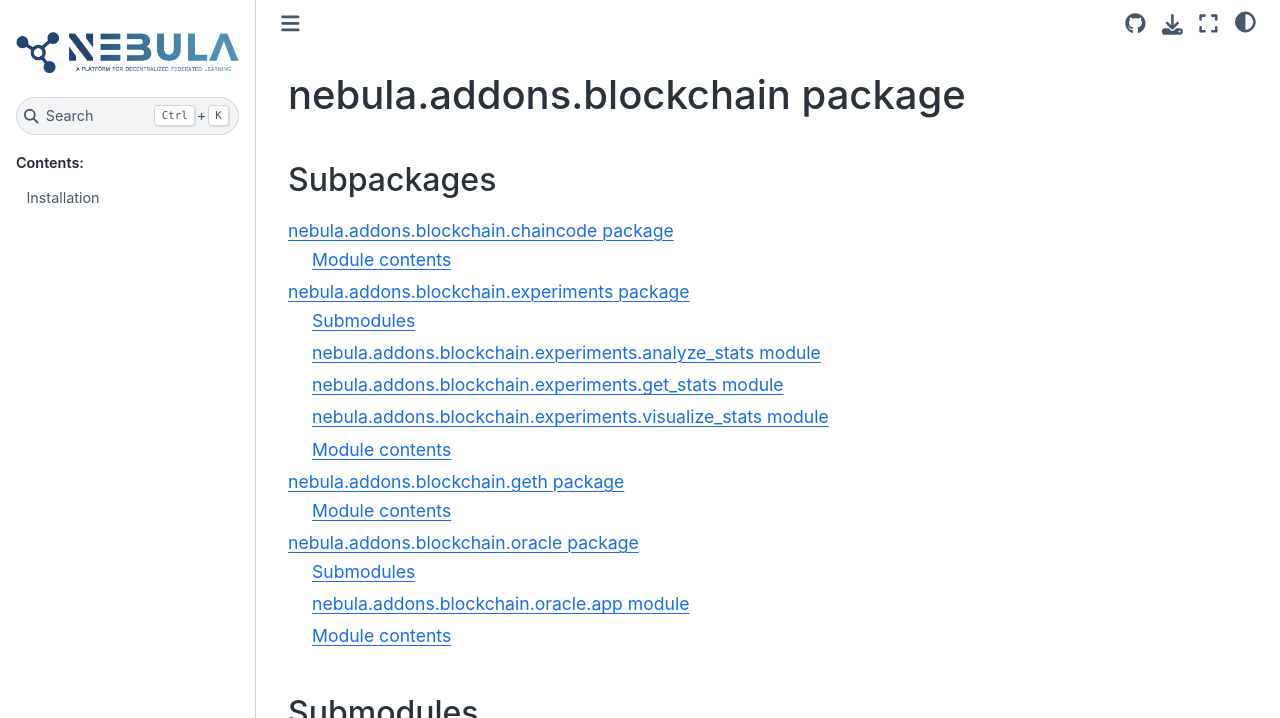
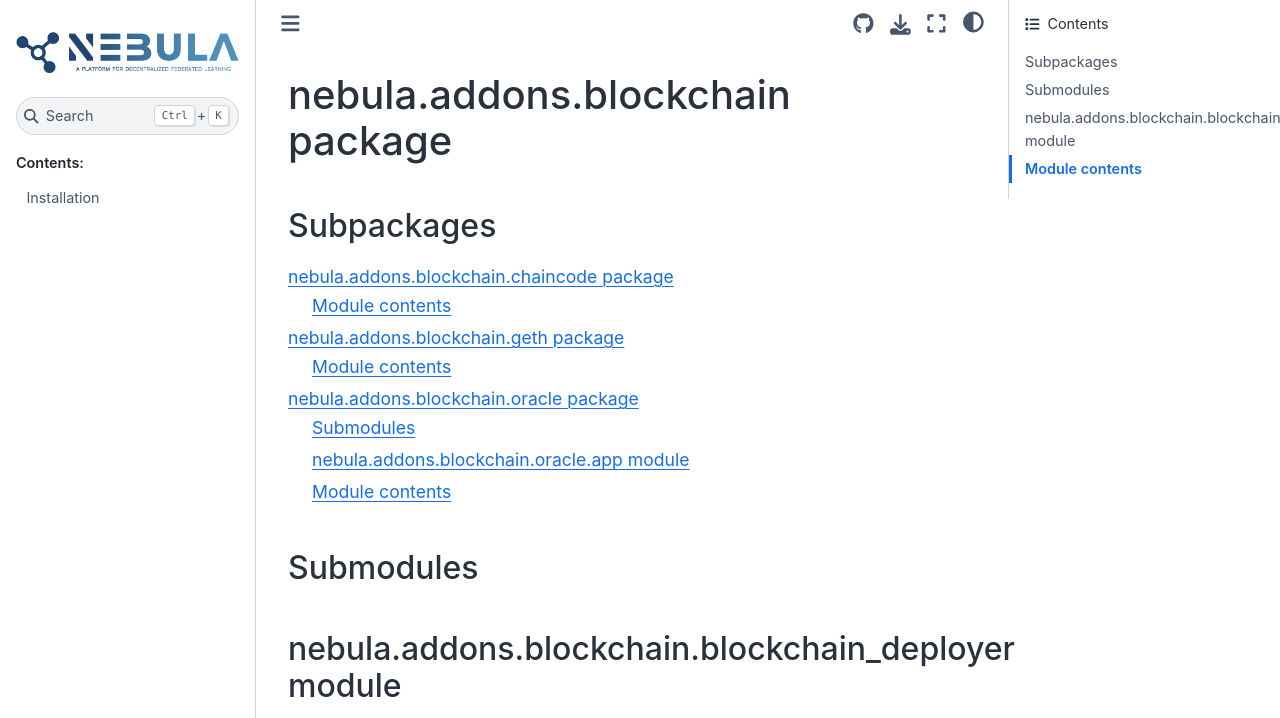
Before and after one commit to enriquetomasmb/nebula, a Sphinx documentation site: the page built from docs/nebula.addons.blockchain.rst, in a window 1280 px wide and 1400 px high, cut to the strip 0-718 px from the top of the window. Built offline with Sphinx 7.4.7 and the Sphinx Book theme 1.1.4, drawn with Linux system fonts in a browser that asks for light colours; pages that are not in the unit, such as notebooks, are missing from menus.

Commit message:
Improve docs

```diff
--- a/docs/_static/custom.css
+++ /dev/null
@@ -1,13 +0,0 @@
-.bd-page-width {
-    max-width: 100%;
-}
-
-.bd-content {
-    flex-wrap: wrap !important;
-}
-
-@media (min-width: 1200px) {
-    .bd-main .bd-content .bd-article-container {
-        max-width: 100%;
-    }
-}
--- a/docs/_templates/autoapi/attribute.rst
+++ /dev/null
@@ -1 +0,0 @@
-{% extends "python/data.rst" %}
--- a/docs/_templates/autoapi/class.rst
+++ /dev/null
@@ -1,58 +0,0 @@
-{% if obj.display %}
-.. py:{{ obj.type }}:: {{ obj.short_name }}{% if obj.args %}({{ obj.args }}){% endif %}
-{% for (args, return_annotation) in obj.overloads %}
-   {{ " " * (obj.type | length) }}   {{ obj.short_name }}{% if args %}({{ args }}){% endif %}
-{% endfor %}
-
-
-   {% if obj.bases %}
-   {% if "show-inheritance" in autoapi_options %}
-   Bases: {% for base in obj.bases %}{{ base|link_objs }}{% if not loop.last %}, {% endif %}{% endfor %}
-   {% endif %}
-
-
-   {% if "show-inheritance-diagram" in autoapi_options and obj.bases != ["object"] %}
-   .. autoapi-inheritance-diagram:: {{ obj.obj["full_name"] }}
-      :parts: 1
-      {% if "private-members" in autoapi_options %}
-      :private-bases:
-      {% endif %}
-
-   {% endif %}
-   {% endif %}
-   {% if obj.docstring %}
-   {{ obj.docstring|indent(3) }}
-   {% endif %}
-   {% if "inherited-members" in autoapi_options %}
-   {% set visible_classes = obj.classes|selectattr("display")|list %}
-   {% else %}
-   {% set visible_classes = obj.classes|rejectattr("inherited")|selectattr("display")|list %}
-   {% endif %}
-   {% for klass in visible_classes %}
-   {{ klass.render()|indent(3) }}
-   {% endfor %}
-   {% if "inherited-members" in autoapi_options %}
-   {% set visible_properties = obj.properties|selectattr("display")|list %}
-   {% else %}
-   {% set visible_properties = obj.properties|rejectattr("inherited")|selectattr("display")|list %}
-   {% endif %}
-   {% for property in visible_properties %}
-   {{ property.render()|indent(3) }}
-   {% endfor %}
-   {% if "inherited-members" in autoapi_options %}
-   {% set visible_attributes = obj.attributes|selectattr("display")|list %}
-   {% else %}
-   {% set visible_attributes = obj.attributes|rejectattr("inherited")|selectattr("display")|list %}
-   {% endif %}
-   {% for attribute in visible_attributes %}
-   {{ attribute.render()|indent(3) }}
-   {% endfor %}
-   {% if "inherited-members" in autoapi_options %}
-   {% set visible_methods = obj.methods|selectattr("display")|list %}
-   {% else %}
-   {% set visible_methods = obj.methods|rejectattr("inherited")|selectattr("display")|list %}
-   {% endif %}
-   {% for method in visible_methods %}
-   {{ method.render()|indent(3) }}
-   {% endfor %}
-{% endif %}
--- a/docs/_templates/autoapi/data.rst
+++ /dev/null
@@ -1,32 +0,0 @@
-{% if obj.display %}
-.. py:{{ obj.type }}:: {{ obj.name }}
-   {%+ if obj.value is not none or obj.annotation is not none -%}
-   :annotation:
-        {%- if obj.annotation %} :{{ obj.annotation }}
-        {%- endif %}
-        {%- if obj.value is not none %} = {%
-            if obj.value is string and obj.value.splitlines()|count > 1 -%}
-                Multiline-String
-
-    .. raw:: html
-
-        <details><summary>Show Value</summary>
-
-    .. code-block:: text
-        :linenos:
-
-        {{ obj.value|indent(width=8) }}
-
-    .. raw:: html
-
-        </details>
-
-            {%- else -%}
-                {{ obj.value|string|truncate(100) }}
-            {%- endif %}
-        {%- endif %}
-    {% endif %}
-
-
-   {{ obj.docstring|indent(3) }}
-{% endif %}
--- a/docs/_templates/autoapi/exception.rst
+++ /dev/null
@@ -1 +0,0 @@
-{% extends "python/class.rst" %}
--- a/docs/_templates/autoapi/function.rst
+++ /dev/null
@@ -1,15 +0,0 @@
-{% if obj.display %}
-.. py:function:: {{ obj.short_name }}({{ obj.args }}){% if obj.return_annotation is not none %} -> {{ obj.return_annotation }}{% endif %}
-
-{% for (args, return_annotation) in obj.overloads %}
-              {{ obj.short_name }}({{ args }}){% if return_annotation is not none %} -> {{ return_annotation }}{% endif %}
-
-{% endfor %}
-   {% for property in obj.properties %}
-   :{{ property }}:
-   {% endfor %}
-
-   {% if obj.docstring %}
-   {{ obj.docstring|indent(3) }}
-   {% endif %}
-{% endif %}
--- a/docs/_templates/autoapi/index.rst
+++ b/docs/_templates/autoapi/index.rst
@@ -6,10 +6,8 @@ This page contains auto-generated API reference documentation [#f1]_.
 .. toctree::
    :titlesonly:
 
-   {% for page in pages %}
-   {% if page.top_level_object and page.display %}
+   {% for page in pages|selectattr("is_top_level_object") %}
    {{ page.include_path }}
-   {% endif %}
    {% endfor %}
 
 .. [#f1] Created by `Enrique Tomás Martínez Beltrán <https://www.enriquetomasmb.com/>`_
--- a/docs/_templates/autoapi/method.rst
+++ /dev/null
@@ -1,19 +0,0 @@
-{%- if obj.display %}
-.. py:method:: {{ obj.short_name }}({{ obj.args }}){% if obj.return_annotation is not none %} -> {{ obj.return_annotation }}{% endif %}
-
-{% for (args, return_annotation) in obj.overloads %}
-            {{ obj.short_name }}({{ args }}){% if return_annotation is not none %} -> {{ return_annotation }}{% endif %}
-
-{% endfor %}
-   {% if obj.properties %}
-   {% for property in obj.properties %}
-   :{{ property }}:
-   {% endfor %}
-
-   {% else %}
-
-   {% endif %}
-   {% if obj.docstring %}
-   {{ obj.docstring|indent(3) }}
-   {% endif %}
-{% endif %}
--- a/docs/_templates/autoapi/module.rst
+++ /dev/null
@@ -1,114 +0,0 @@
-{% if not obj.display %}
-:orphan:
-
-{% endif %}
-:py:mod:`{{ obj.name }}`
-=========={{ "=" * obj.name|length }}
-
-.. py:module:: {{ obj.name }}
-
-{% if obj.docstring %}
-.. autoapi-nested-parse::
-
-   {{ obj.docstring|indent(3) }}
-
-{% endif %}
-
-{% block subpackages %}
-{% set visible_subpackages = obj.subpackages|selectattr("display")|list %}
-{% if visible_subpackages %}
-Subpackages
------------
-.. toctree::
-   :titlesonly:
-   :maxdepth: 3
-
-{% for subpackage in visible_subpackages %}
-   {{ subpackage.short_name }}/index.rst
-{% endfor %}
-
-
-{% endif %}
-{% endblock %}
-{% block submodules %}
-{% set visible_submodules = obj.submodules|selectattr("display")|list %}
-{% if visible_submodules %}
-Submodules
-----------
-.. toctree::
-   :titlesonly:
-   :maxdepth: 1
-
-{% for submodule in visible_submodules %}
-   {{ submodule.short_name }}/index.rst
-{% endfor %}
-
-
-{% endif %}
-{% endblock %}
-{% block content %}
-{% if obj.all is not none %}
-{% set visible_children = obj.children|selectattr("short_name", "in", obj.all)|list %}
-{% elif obj.type is equalto("package") %}
-{% set visible_children = obj.children|selectattr("display")|list %}
-{% else %}
-{% set visible_children = obj.children|selectattr("display")|rejectattr("imported")|list %}
-{% endif %}
-{% if visible_children %}
-{{ obj.type|title }} Contents
-{{ "-" * obj.type|length }}---------
-
-{% set visible_classes = visible_children|selectattr("type", "equalto", "class")|list %}
-{% set visible_functions = visible_children|selectattr("type", "equalto", "function")|list %}
-{% set visible_attributes = visible_children|selectattr("type", "equalto", "data")|list %}
-{% if "show-module-summary" in autoapi_options and (visible_classes or visible_functions) %}
-{% block classes scoped %}
-{% if visible_classes %}
-Classes
-~~~~~~~
-
-.. autoapisummary::
-
-{% for klass in visible_classes %}
-   {{ klass.id }}
-{% endfor %}
-
-
-{% endif %}
-{% endblock %}
-
-{% block functions scoped %}
-{% if visible_functions %}
-Functions
-~~~~~~~~~
-
-.. autoapisummary::
-
-{% for function in visible_functions %}
-   {{ function.id }}
-{% endfor %}
-
-
-{% endif %}
-{% endblock %}
-
-{% block attributes scoped %}
-{% if visible_attributes %}
-Attributes
-~~~~~~~~~~
-
-.. autoapisummary::
-
-{% for attribute in visible_attributes %}
-   {{ attribute.id }}
-{% endfor %}
-
-
-{% endif %}
-{% endblock %}
-{% endif %}
-{% for obj_item in visible_children %}
-{{ obj_item.render()|indent(0) }}
-{% endfor %}
-{% endif %}
-{% endblock %}
--- a/docs/_templates/autoapi/package.rst
+++ /dev/null
@@ -1 +0,0 @@
-{% extends "python/module.rst" %}
--- a/docs/_templates/autoapi/property.rst
+++ /dev/null
@@ -1,15 +0,0 @@
-{%- if obj.display %}
-.. py:property:: {{ obj.short_name }}
-   {% if obj.annotation %}
-   :type: {{ obj.annotation }}
-   {% endif %}
-   {% if obj.properties %}
-   {% for property in obj.properties %}
-   :{{ property }}:
-   {% endfor %}
-   {% endif %}
-
-   {% if obj.docstring %}
-   {{ obj.docstring|indent(3) }}
-   {% endif %}
-{% endif %}
--- a/docs/nebula.addons.blockchain.experiments.rst
+++ /dev/null
@@ -1,37 +0,0 @@
-nebula.addons.blockchain.experiments package
-============================================
-
-Submodules
-----------
-
-nebula.addons.blockchain.experiments.analyze\_stats module
-----------------------------------------------------------
-
-.. automodule:: nebula.addons.blockchain.experiments.analyze_stats
-   :members:
-   :undoc-members:
-   :show-inheritance:
-
-nebula.addons.blockchain.experiments.get\_stats module
-------------------------------------------------------
-
-.. automodule:: nebula.addons.blockchain.experiments.get_stats
-   :members:
-   :undoc-members:
-   :show-inheritance:
-
-nebula.addons.blockchain.experiments.visualize\_stats module
-------------------------------------------------------------
-
-.. automodule:: nebula.addons.blockchain.experiments.visualize_stats
-   :members:
-   :undoc-members:
-   :show-inheritance:
-
-Module contents
----------------
-
-.. automodule:: nebula.addons.blockchain.experiments
-   :members:
-   :undoc-members:
-   :show-inheritance:
--- a/docs/nebula.addons.blockchain.rst
+++ b/docs/nebula.addons.blockchain.rst
@@ -8,7 +8,6 @@ Subpackages
    :maxdepth: 4
 
    nebula.addons.blockchain.chaincode
-   nebula.addons.blockchain.experiments
    nebula.addons.blockchain.geth
    nebula.addons.blockchain.oracle
 
```
Also changed, not shown: 4 other files.
